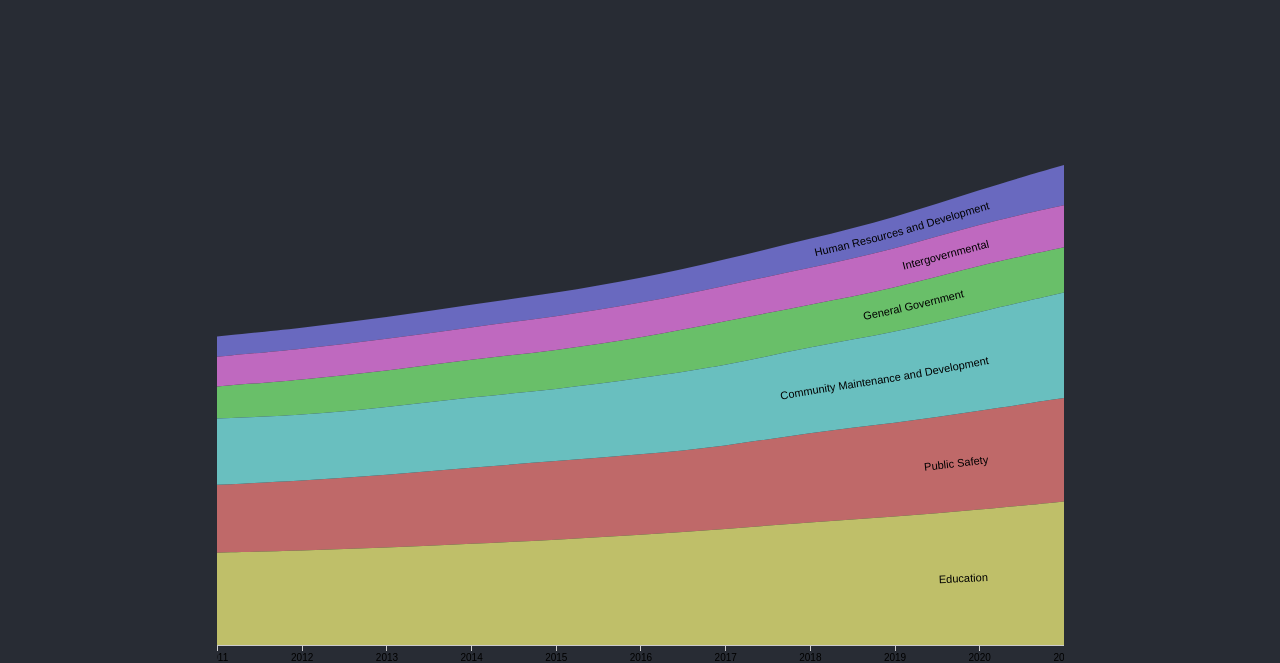
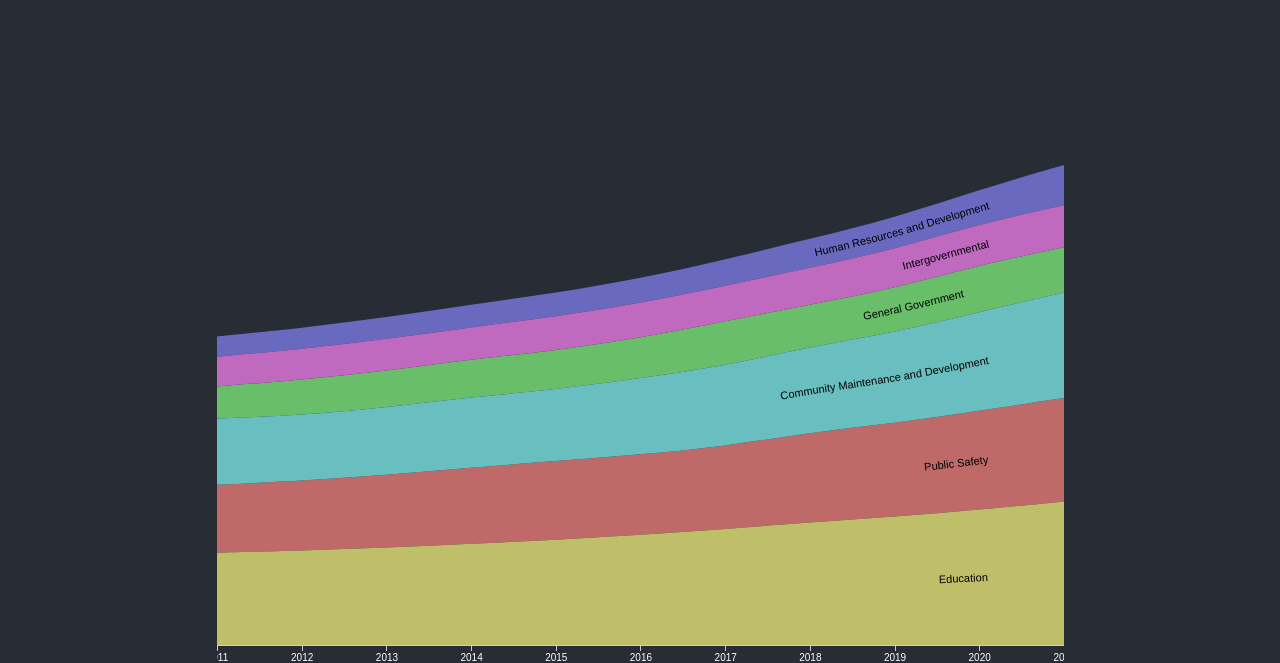
Before and after one commit to dana-bullister/data-driven-citizen, a plain HTML site: page index.html in a window 1280 px wide. Shown: the part 142-805 px from the top of the page. Drawn offline with Linux system fonts and the light colour scheme.

Commit message:
make x-axis text white

```diff
--- a/index.html
+++ b/index.html
@@ -35,37 +35,37 @@
           <g class="x axis" transform="translate(0,480)" fill="none" font-size="10" font-family="sans-serif" text-anchor="middle" style="stroke-width: 1px; font-size: 10px; font-family: Arial, Helvetica;">
             <path class="domain" stroke="#000" d="M0.5,6V0.5H847.5V6" style="shape-rendering: crispedges; fill: none; stroke: rgb(204, 204, 204);"></path>
             <g class="tick" opacity="1" transform="translate(0.5,0)">
-              <line stroke="#000" y2="6" style="shape-rendering: crispedges; fill: none; stroke: rgb(204, 204, 204);"></line><text fill="#000" y="9" dy="0.71em">2011</text>
+              <line stroke="#000" y2="6" style="shape-rendering: crispedges; fill: none; stroke: rgb(204, 204, 204);"></line><text fill="white" y="9" dy="0.71em">2011</text>
             </g>
             <g class="tick" opacity="1" transform="translate(85.13044073364358,0)">
-              <line stroke="#000" y2="6" style="shape-rendering: crispedges; fill: none; stroke: rgb(204, 204, 204);"></line><text fill="#000" y="9" dy="0.71em">2012</text>
+              <line stroke="#000" y2="6" style="shape-rendering: crispedges; fill: none; stroke: rgb(204, 204, 204);"></line><text fill="white" y="9" dy="0.71em">2012</text>
             </g>
             <g class="tick" opacity="1" transform="translate(169.99274568847522,0)">
-              <line stroke="#000" y2="6" style="shape-rendering: crispedges; fill: none; stroke: rgb(204, 204, 204);"></line><text fill="#000" y="9" dy="0.71em">2013</text>
+              <line stroke="#000" y2="6" style="shape-rendering: crispedges; fill: none; stroke: rgb(204, 204, 204);"></line><text fill="white" y="9" dy="0.71em">2013</text>
             </g>
             <g class="tick" opacity="1" transform="translate(254.62318642211883,0)">
-              <line stroke="#000" y2="6" style="shape-rendering: crispedges; fill: none; stroke: rgb(204, 204, 204);"></line><text fill="#000" y="9" dy="0.71em">2014</text>
+              <line stroke="#000" y2="6" style="shape-rendering: crispedges; fill: none; stroke: rgb(204, 204, 204);"></line><text fill="white" y="9" dy="0.71em">2014</text>
             </g>
             <g class="tick" opacity="1" transform="translate(339.2536271557624,0)">
-              <line stroke="#000" y2="6" style="shape-rendering: crispedges; fill: none; stroke: rgb(204, 204, 204);"></line><text fill="#000" y="9" dy="0.71em">2015</text>
+              <line stroke="#000" y2="6" style="shape-rendering: crispedges; fill: none; stroke: rgb(204, 204, 204);"></line><text fill="white" y="9" dy="0.71em">2015</text>
             </g>
             <g class="tick" opacity="1" transform="translate(423.88406788940597,0)">
-              <line stroke="#000" y2="6" style="shape-rendering: crispedges; fill: none; stroke: rgb(204, 204, 204);"></line><text fill="#000" y="9" dy="0.71em">2016</text>
+              <line stroke="#000" y2="6" style="shape-rendering: crispedges; fill: none; stroke: rgb(204, 204, 204);"></line><text fill="white" y="9" dy="0.71em">2016</text>
             </g>
             <g class="tick" opacity="1" transform="translate(508.74637284423767,0)">
-              <line stroke="#000" y2="6" style="shape-rendering: crispedges; fill: none; stroke: rgb(204, 204, 204);"></line><text fill="#000" y="9" dy="0.71em">2017</text>
+              <line stroke="#000" y2="6" style="shape-rendering: crispedges; fill: none; stroke: rgb(204, 204, 204);"></line><text fill="white" y="9" dy="0.71em">2017</text>
             </g>
             <g class="tick" opacity="1" transform="translate(593.3768135778812,0)">
-              <line stroke="#000" y2="6" style="shape-rendering: crispedges; fill: none; stroke: rgb(204, 204, 204);"></line><text fill="#000" y="9" dy="0.71em">2018</text>
+              <line stroke="#000" y2="6" style="shape-rendering: crispedges; fill: none; stroke: rgb(204, 204, 204);"></line><text fill="white" y="9" dy="0.71em">2018</text>
             </g>
             <g class="tick" opacity="1" transform="translate(678.0072543115248,0)">
-              <line stroke="#000" y2="6" style="shape-rendering: crispedges; fill: none; stroke: rgb(204, 204, 204);"></line><text fill="#000" y="9" dy="0.71em">2019</text>
+              <line stroke="#000" y2="6" style="shape-rendering: crispedges; fill: none; stroke: rgb(204, 204, 204);"></line><text fill="white" y="9" dy="0.71em">2019</text>
             </g>
             <g class="tick" opacity="1" transform="translate(762.6376950451684,0)">
-              <line stroke="#000" y2="6" style="shape-rendering: crispedges; fill: none; stroke: rgb(204, 204, 204);"></line><text fill="#000" y="9" dy="0.71em">2020</text>
+              <line stroke="#000" y2="6" style="shape-rendering: crispedges; fill: none; stroke: rgb(204, 204, 204);"></line><text fill="white" y="9" dy="0.71em">2020</text>
             </g>
             <g class="tick" opacity="1" transform="translate(847.5,0)">
-              <line stroke="#000" y2="6" style="shape-rendering: crispedges; fill: none; stroke: rgb(204, 204, 204);"></line><text fill="#000" y="9" dy="0.71em">2021</text>
+              <line stroke="#000" y2="6" style="shape-rendering: crispedges; fill: none; stroke: rgb(204, 204, 204);"></line><text fill="white" y="9" dy="0.71em">2021</text>
             </g>
           </g>
           <defs>
```
